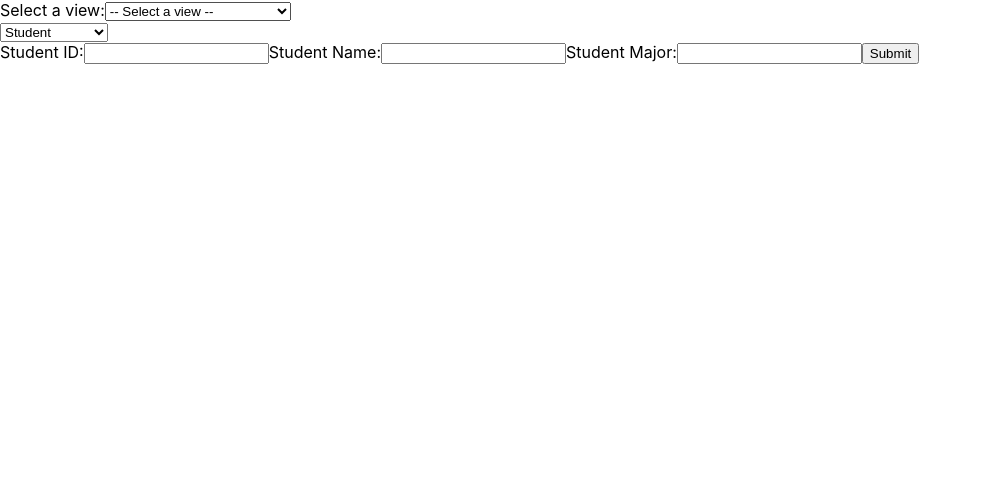
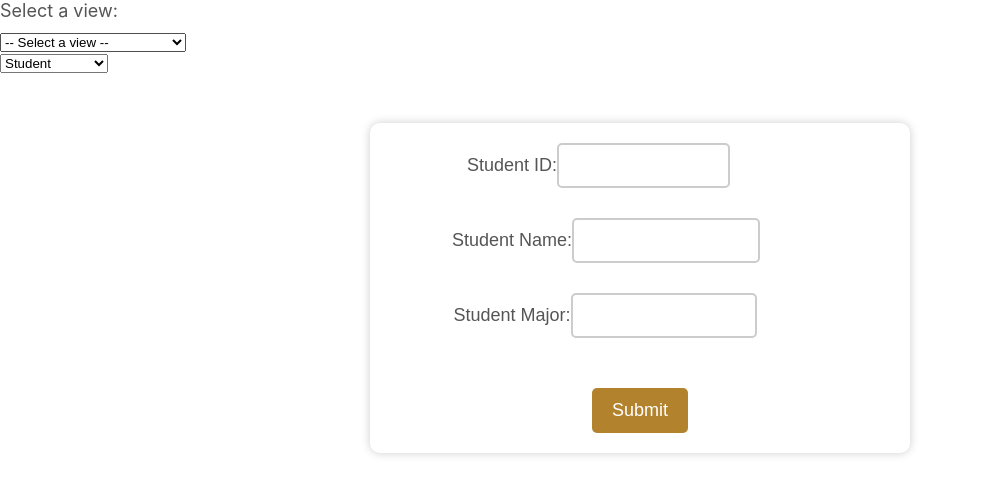
Before and after one commit to Stray-Rat/CarbonFootPrintDB, a React (Create React App) app in the folder app/client/: page / in a window 1280 px wide. Shown: the top 494 px of the page, without its empty margins (0-982 px from the left). Built offline with nearby package versions, Linux system fonts and the light colour scheme.

Commit message:
added some css styling

```diff
--- a/app/client/src/InsertForms/InsertForm.js
+++ b/app/client/src/InsertForms/InsertForm.js
@@ -1,4 +1,5 @@
 import React, { useState } from 'react';
+import './if.css';
 
 function Student() {
     const [id, setID] = useState('');
--- /dev/null
+++ b/app/client/src/InsertForms/if.css
@@ -0,0 +1,51 @@
+form {
+    display: flex;
+    flex-direction: column;
+    align-items: center;
+    font-family: Arial, Helvetica, sans-serif;
+    margin: 50px auto;
+    padding: 20px;
+    border-radius: 10px;
+    box-shadow: 0 0 10px rgba(0, 0, 0, 0.2);
+    background-color: #fff;
+    max-width: 500px;
+  }
+
+  label {
+    display: block;
+    margin-bottom: 10px;
+    font-size: 18px;
+    color: #555;
+  }
+
+  input[type="text"] {
+    padding: 10px;
+    font-size: 18px;
+    border-radius: 5px;
+    border: 2px solid #ccc;
+    margin-bottom: 20px;
+    width: 50%;
+    box-sizing: border-box;
+  }
+
+  button[type="submit"] {
+    background-color: #b2832c;
+    color: white;
+    padding: 12px 20px;
+    border: none;
+    border-radius: 5px;
+    font-size: 18px;
+    cursor: pointer;
+    transition: background-color 0.3s ease;
+    margin-top: 20px;
+  }
+
+  button[type="submit"]:hover {
+    background-color: #3e8e41;
+  }
+
+  .error-message {
+    color: red;
+    font-size: 16px;
+    margin-top: 10px;
+  }
--- a/app/client/src/ViewTable/ViewTable.js
+++ b/app/client/src/ViewTable/ViewTable.js
@@ -1,5 +1,5 @@
 import React from 'react';
-
+import './vt.css';
 function ViewTable(props) {
   const keys = Object.keys(props.data[0]);
 
--- /dev/null
+++ b/app/client/src/ViewTable/vt.css
@@ -0,0 +1,28 @@
+table {
+    border-collapse: collapse;
+    width: 100%;
+    font-family: Arial, sans-serif;
+    font-size: 14px;
+  }
+
+  thead {
+    background-color: #f7f7f7;
+    font-weight: bold;
+  }
+
+  th, td {
+    padding: 10px;
+    text-align: left;
+  }
+
+  th {
+    border-bottom: 2px solid #ddd;
+  }
+
+  tbody tr:nth-child(even) {
+    background-color: #f2f2f2;
+  }
+
+  tbody tr:hover {
+    background-color: #ddd;
+  }
```
